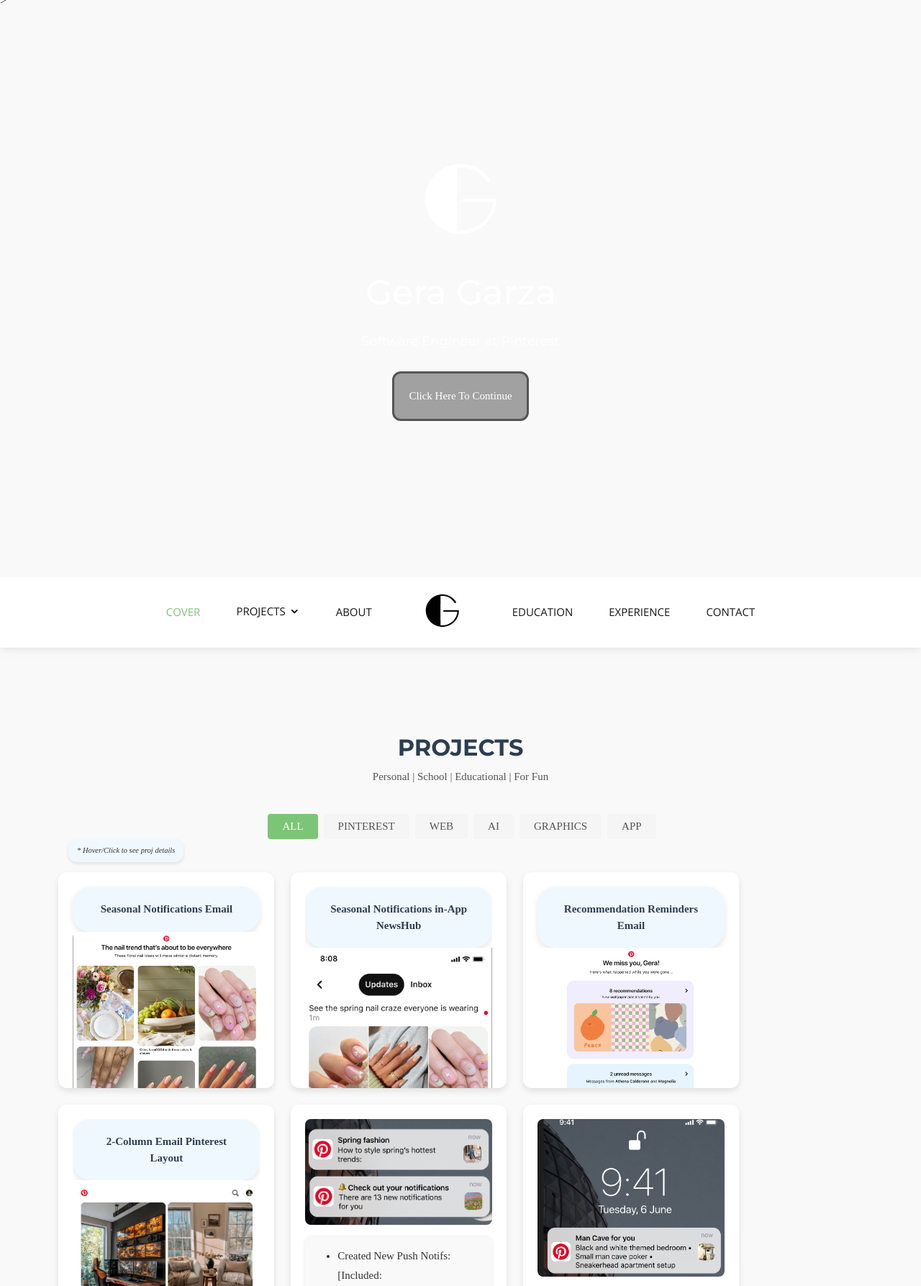
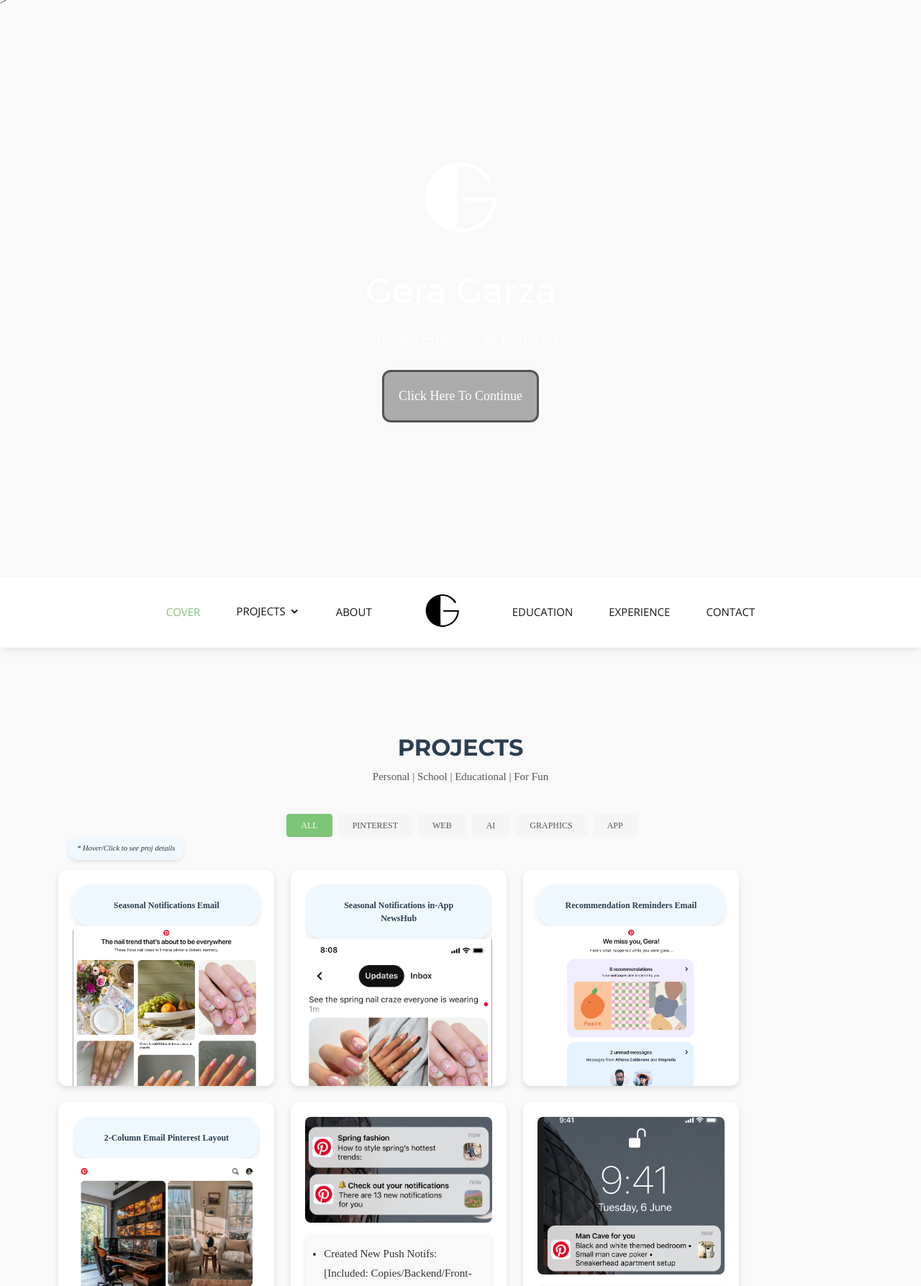
Before and after one commit to GeraGarza/geragarza.github.io, a PHP site: page / in a window 1280 px wide. Shown: the top 1787 px of the page at 72% size. Run offline with PHP 8.4, Linux system fonts and the light colour scheme; some libraries are stand-ins or nearby versions.

Commit message:
Update style.css

```diff
--- a/assets/css/style.css
+++ b/assets/css/style.css
@@ -397,7 +397,7 @@
 #hero .hero-bg {
   z-index: 1;
   background-color:
-    rgba(30, 30, 30, 0.4);
+    rgba(143, 143, 143, 0.74);
   border-radius: 12px;
   border: solid;
   border-color: #555555;
@@ -406,7 +406,7 @@
   cursor: pointer;
   color: white;
   padding: 20px;
-  ;
+  font-size: 1.2em;
 
 }
 
@@ -608,7 +608,7 @@
 .description-list {
   list-style-type: disc;
   margin: 0;
-  padding-left: 20px;
+  padding-left: 1px;
 }
 
 .description-list li {
@@ -1049,7 +1049,7 @@
 
   .portfolio-title,
   .portfolio-flters li {
-    font-size: 1em;
+    font-size: 0.8em;
     /* Larger font size for big screens */
     padding: 20px 30px;
     /* More padding around the text */
@@ -1111,7 +1111,7 @@
 
   .portfolio-title,
   .portfolio-flters li {
-    font-size: 0.5em;
+    font-size: 0.7em;
     /* Smaller font size for small screens */
     padding: 10px 20px;
     /* Less padding for smaller devices */
```
